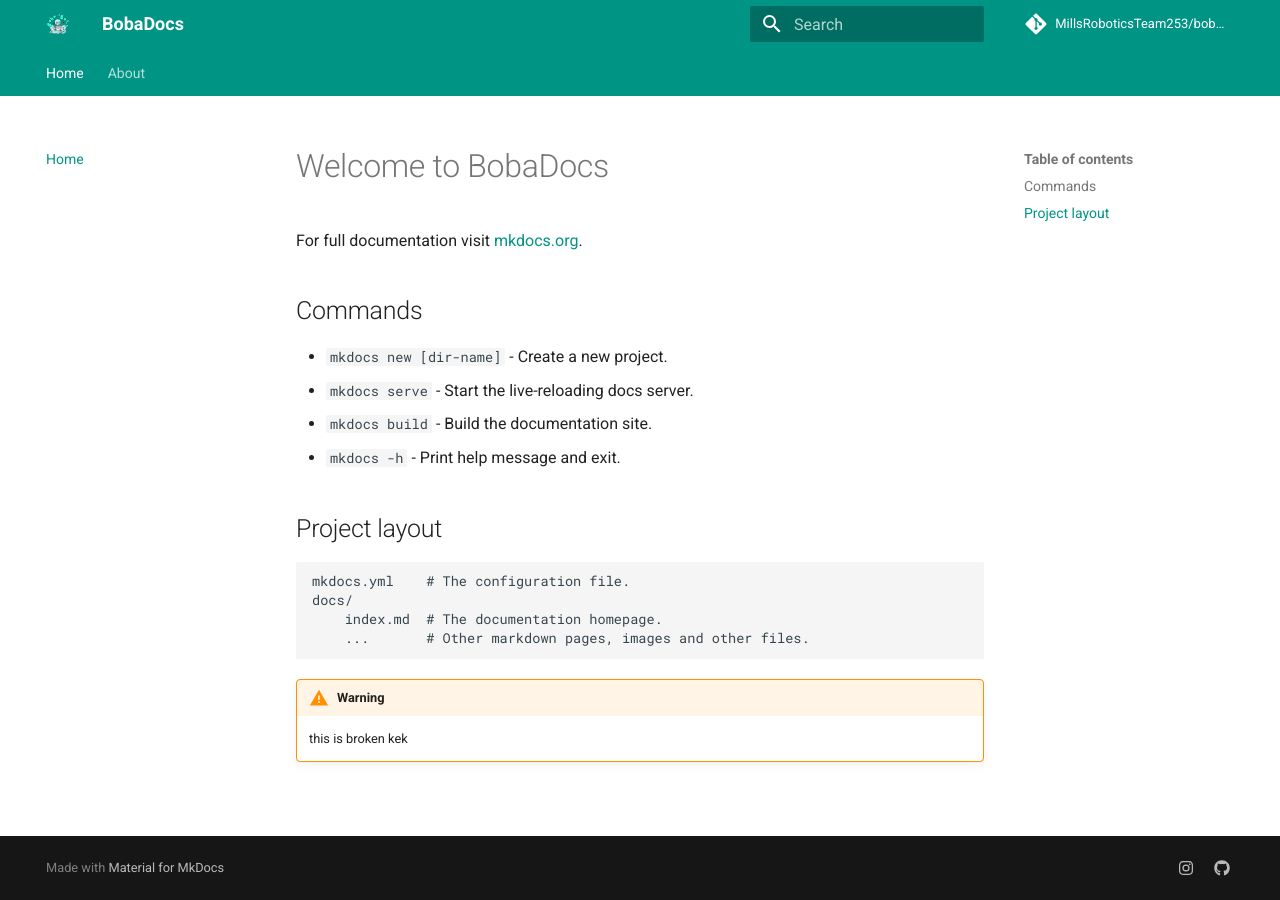
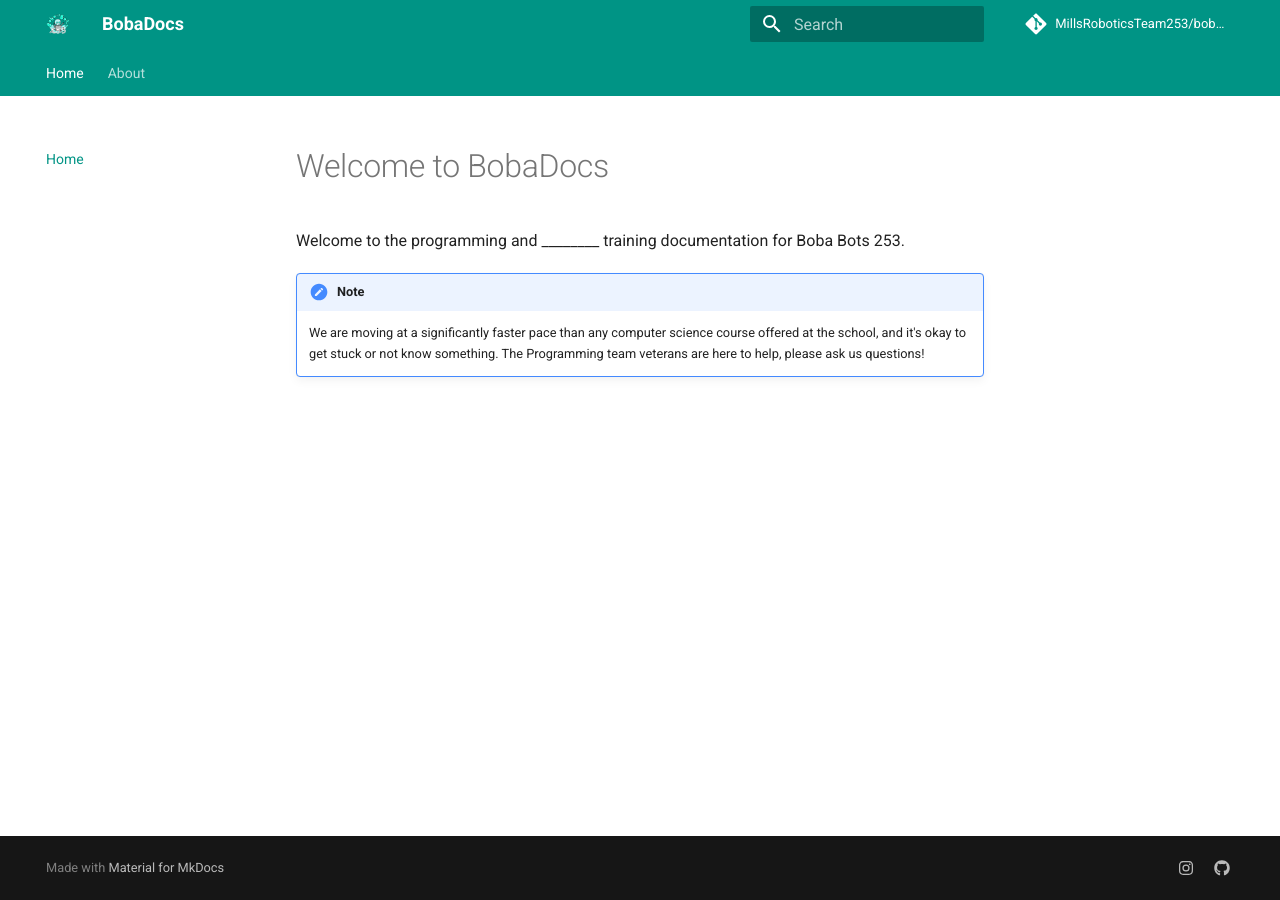
Before and after one commit to bobabots253/bobadocs, an MkDocs documentation site: the page built from docs/index.md, in a window 1280 px wide. Built offline with MkDocs 1.6.1 and Material for MkDocs 9.7.7, drawn with Linux system fonts in a browser that asks for light colours; comment, search, counter and statistics services are not loaded.

Commit message:
Add proper home page

```diff
--- a/docs/index.md
+++ b/docs/index.md
@@ -1,20 +1,6 @@
 # Welcome to BobaDocs
 
-For full documentation visit [mkdocs.org](https://www.mkdocs.org).
+Welcome to the programming and ________ training documentation for Boba Bots 253.
 
-## Commands
-
-* `mkdocs new [dir-name]` - Create a new project.
-* `mkdocs serve` - Start the live-reloading docs server.
-* `mkdocs build` - Build the documentation site.
-* `mkdocs -h` - Print help message and exit.
-
-## Project layout
-
-    mkdocs.yml    # The configuration file.
-    docs/
-        index.md  # The documentation homepage.
-        ...       # Other markdown pages, images and other files.
-
-!!! warning
-	this is broken kek
+!!! note
+	We are moving at a significantly faster pace than any computer science course offered at the school, and it's okay to get stuck or not know something. The Programming team veterans are here to help, please ask us questions!
```
